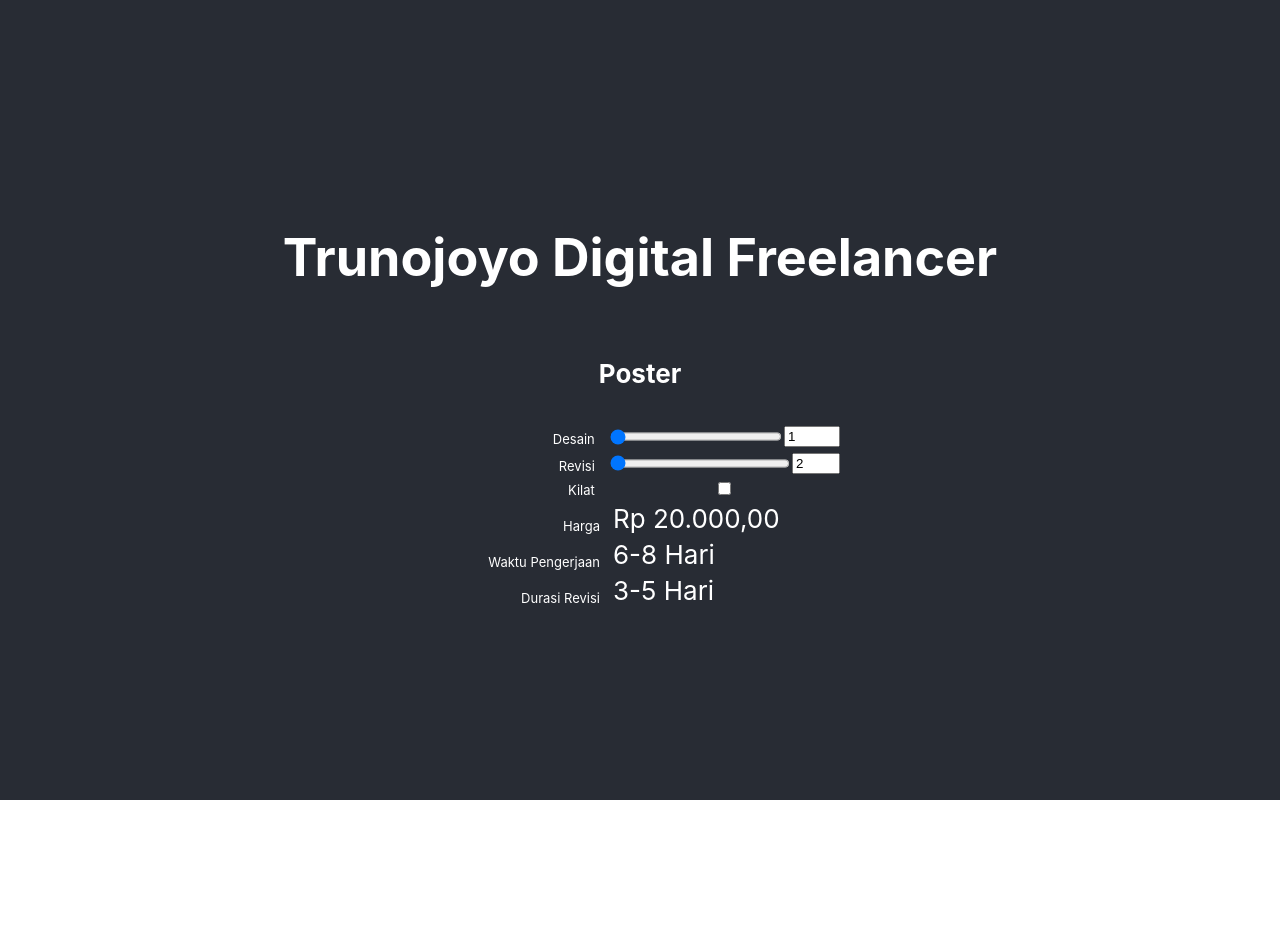
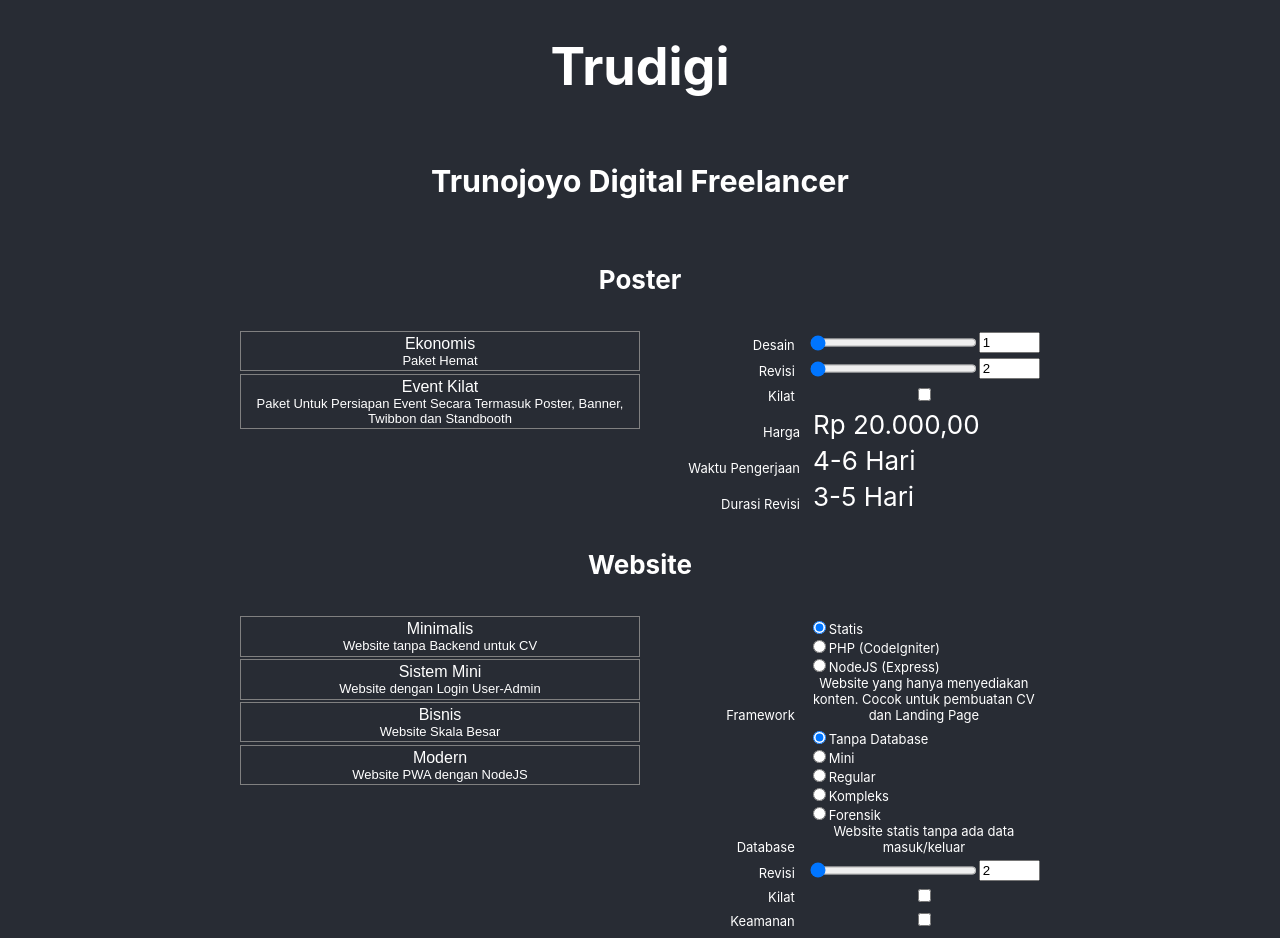
Before and after one commit to trudigi/trudigi.github.io, a React (Create React App) app: page / in a window 1280 px wide. Shown: the top 938 px of the page. Before the commit the page ends 800 px from the top, so only its background shows below. Built offline with nearby package versions, Linux system fonts and the light colour scheme.

Commit message:
Website calculation

```diff
--- a/src/App.js
+++ b/src/App.js
@@ -1,15 +1,17 @@
 import React from 'react';
 import Poster from './calculator/Poster';
+import Web from './calculator/Web';
 import './App.css';
-
 
 function App() {
   return (
     <div className="App">
       <header className="App-header">
+        <h1>Trudigi</h1>
+        <h3>Trunojoyo Digital Freelancer</h3>
 
-        <h1>Trunojoyo Digital Freelancer</h1>
         <Poster/>
+        <Web/>
 
       </header>
     </div>
--- a/src/calculator/BaseCalculator.js
+++ b/src/calculator/BaseCalculator.js
@@ -19,12 +19,29 @@
 		}
 
 	}
-	componentWillMount() {
+	componentDidMount() {
+		this.calculate();
+	}
+	setSchemeProp = (i) => {
+		this.setState((state) => {
+			return {
+				pesanan:  { ...state.paket[i].pesanan },
+			}
+		})
 		this.calculate();
 	}
 	setPesananProp = (e) => {
-		const delta = {
-			[e.target.name]: e.target.name !== 'kilat' ? e.target.value : e.target.checked
+		let delta = {};
+
+		if (e.target.type == 'radio') {
+			// Radio button
+			if (e.target.checked) delta[e.target.name] = e.target.value;
+		} else if (e.target.type == 'checkbox') {
+			// Checkbox
+			delta[e.target.name] = e.target.checked
+		} else {
+			// Regular input
+			delta[e.target.name] = e.target.value
 		}
 		this.setState((state) => {
 			const pesanan = state.pesanan
--- a/src/calculator/PesananWidget.js
+++ b/src/calculator/PesananWidget.js
@@ -1,4 +1,4 @@
-import React from 'react';
+import React from 'react'
 
 function Slider({value, event, name, label, min, max}) {
 	return (<div className="control-item">
@@ -7,7 +7,31 @@
 			<input name={name} type="range" min={min} max={max}
 				value={value[name]} onChange={event} />
 			<input name={name} type="number" min={min} max={max}
-				value={value[name]} onChange={event} />
+				value={value[name]} onChange={event} style={{width: '4em'}} />
+		</span>
+	</div>)
+}
+
+
+function Option({value, event, name, label, options}) {
+	return (<div className="control-item">
+		<span className="label">{label}</span>
+		<span className="input options">
+			{
+				Object.keys(options).map(key => (
+					<label key={key}>
+						<input name={name} type="radio"
+						value={key} checked={key === value[name]}  onChange={event} />
+						{options[key].nama}
+						<br/>
+					</label>
+				))
+			}
+			<div>
+				{
+					options[value[name]] && options[value[name]].deskripsi
+				}
+			</div>
 		</span>
 	</div>)
 }
@@ -16,7 +40,7 @@
 	return (<div className="control-item">
 		<span className="label">{label}</span>
 		<span className="input">
-			<input name={name} type="checkbox" value={value[name]} onChange={event} />
+			<input name={name} type="checkbox" value={value[name]} onChange={event}/>
 		</span>
 	</div>)
 }
@@ -28,4 +52,27 @@
 	</div>)
 }
 
-export { Slider, Checkbox, Listing }
+function ListingPrice({value, label}) {
+	return (<div className="control-item">
+		<span className="label">{label}</span>
+		<span className="listing">{value.toLocaleString('id-ID', {
+							style: 'currency',
+							currency: 'IDR',
+						})}</span>
+	</div>)
+}
+
+function SchemeList({list, event}) {
+	return (<div className="scheme-group">
+		{
+			list.map((paket, i) => (
+			<button className="scheme-item" key={paket.nama} onClick={() => event(i)}>
+				<div className="scheme-title">{paket.nama}</div>
+				<div className="scheme-desc">{paket.deskripsi}</div>
+			</button>
+			))
+		}
+	</div>)
+}
+
+export { Slider, Checkbox, Listing, ListingPrice, Option, SchemeList }
--- a/src/calculator/Poster.js
+++ b/src/calculator/Poster.js
@@ -1,19 +1,18 @@
 import React from 'react';
 import BaseCalculator from './BaseCalculator';
 import Paket from './paket/Poster';
-import {Slider, Checkbox, Listing} from './PesananWidget';
+import { Slider, Checkbox, Listing, ListingPrice, SchemeList } from './PesananWidget';
 
 class Poster extends BaseCalculator {
 	listPaket() { return Paket }
 	calculate() {
 		this.setState((state) => {
-			const pesanan = state.pesanan
+			const { desain, revisi, kilat } = state.pesanan
 			return {
-				// eslint-disable-next-line
-				harga: (pesanan.desain * 10000 * (pesanan.kilat ? 2 : 1) + pesanan.revisi * 5000),
+				harga: (desain * 10000 * (kilat ? 2 : 1) + revisi * 5000),
 				durasi: {
-					desain: (pesanan.kilat ? Math.floor(pesanan.desain / 2) + 2 : Math.floor(pesanan.desain * 1) + 6),
-					revisi: (pesanan.kilat ? Math.floor(pesanan.revisi / 2) + 1 : Math.floor(pesanan.revisi) + 2),
+					desain: (kilat ? Math.floor(desain / 2) + 2 : desain + 4),
+					revisi: (kilat ? Math.floor(revisi / 2) + 1 : revisi + 2),
 				}
 			}
 		})
@@ -25,18 +24,16 @@
 		return (
 			<div className="calculator-container">
 				<h4 className="calculator-head">Poster</h4>
-
-				<div className="control-group">
-
-					<Slider value={pesanan} event={this.setPesananProp} name="desain" label="Desain" min="1" max="10"/>
-					<Slider value={pesanan} event={this.setPesananProp} name="revisi" label="Revisi" min="2" max="5"/>
-					<Checkbox value={pesanan} event={this.setPesananProp} name="kilat" label="Kilat"/>
-					<Listing value={this.state.harga.toLocaleString('id-ID', {
-						style: 'currency',
-						currency: 'IDR',
-					})} label="Harga"/>
-					<Listing value={`${durasi.desain-1}-${durasi.desain+1} Hari`} label="Waktu Pengerjaan"/>
-					<Listing value={`${durasi.revisi-1}-${durasi.revisi+1} Hari`} label="Durasi Revisi"/>
+				<div className="calculator-body">
+					<SchemeList list={this.state.paket} event={this.setSchemeProp}/>
+					<div className="control-group">
+						<Slider value={pesanan} event={this.setPesananProp} name="desain" label="Desain" min="1" max="10" />
+						<Slider value={pesanan} event={this.setPesananProp} name="revisi" label="Revisi" min="2" max="5" />
+						<Checkbox value={pesanan} event={this.setPesananProp} name="kilat" label="Kilat" />
+						<ListingPrice value={this.state.harga} label="Harga" />
+						<Listing value={`${durasi.desain - 1}-${durasi.desain + 1} Hari`} label="Waktu Pengerjaan" />
+						<Listing value={`${durasi.revisi - 1}-${durasi.revisi + 1} Hari`} label="Durasi Revisi" />
+					</div>
 				</div>
 			</div>
 		);
--- /dev/null
+++ b/src/calculator/Web.js
@@ -0,0 +1,100 @@
+import React from 'react';
+import BaseCalculator from './BaseCalculator';
+import Paket from './paket/Web';
+import { Slider, Checkbox, Listing, ListingPrice, Option, SchemeList } from './PesananWidget';
+
+const frameworks = {
+	'none': {
+		nama: "Statis",
+		deskripsi: "Website yang hanya menyediakan konten. Cocok untuk pembuatan CV dan Landing Page",
+		harga: 50000,
+		durasi: 14
+	},
+	'php': {
+		nama: "PHP (CodeIgniter)",
+		deskripsi: "Website konvensional, LAMP stack. Cocok untuk pembuatan website apapun dengan model CMS",
+		harga: 200000,
+		durasi: 21,
+	},
+	'node': {
+		nama: "NodeJS (Express)",
+		deskripsi: "Website modern, MERN stack. Cocok untuk pembuatan website kompleks dengan model PWA",
+		harga: 300000,
+		durasi: 21,
+	},
+}
+
+const databases = {
+	'none': {
+		nama: "Tanpa Database",
+		deskripsi: "Website statis tanpa ada data masuk/keluar",
+		harga: 0,
+		durasi: 0
+	},
+	'mini': {
+		nama: "Mini",
+		deskripsi: "Database dengan 1-3 tabel cocok untuk website login admin atau mengumpulkan survey sederhana",
+		harga: 50000,
+		durasi: 2,
+	},
+	'regular': {
+		nama: "Regular",
+		deskripsi: "Database dengan 3-7 tabel cocok untuk website dengan login admin dan pengguna",
+		harga: 100000,
+		durasi: 7,
+	},
+	'complex': {
+		nama: "Kompleks",
+		deskripsi: "Database kompleks untuk website yang mengelola beragam jenis konten dan pengguna.",
+		harga: 400000,
+		durasi: 14,
+	},
+	'mega': {
+		nama: "Forensik",
+		deskripsi: "Database super kompleks lengkap dengan laporan, data ekspor, dan analisa statis.",
+		harga: 1000000,
+		durasi: 21,
+	},
+}
+
+class Web extends BaseCalculator {
+	listPaket() { return Paket }
+	calculate() {
+		this.setState((state) => {
+			const { framework, database, revisi, kilat, keamanan } = state.pesanan
+			return {
+				// eslint-disable-next-line
+				harga: (frameworks[framework].harga + databases[database].harga * (keamanan ? 2 : 1) + revisi * 50000) * (kilat ? 2 : 1),
+				durasi: {
+					desain: Math.ceil((frameworks[framework].durasi + databases[database].durasi) / (kilat ? 2 : 1)) + (keamanan ? 7 : 0),
+					revisi: (2),
+				}
+			}
+		})
+	};
+
+	render() {
+		const pesanan = this.state.pesanan;
+		const durasi = this.state.durasi;
+		return (
+			<div className="calculator-container">
+				<h4 className="calculator-head">Website</h4>
+				<div className="calculator-body">
+					<SchemeList list={this.state.paket} event={this.setSchemeProp}/>
+					<div className="control-group">
+						<Option value={pesanan} event={this.setPesananProp} name="framework" label="Framework" options={frameworks} />
+						<Option value={pesanan} event={this.setPesananProp} name="database" label="Database" options={databases} />
+						<Slider value={pesanan} event={this.setPesananProp} name="revisi" label="Revisi" min="2" max="10" />
+						<Checkbox value={pesanan} event={this.setPesananProp} name="kilat" label="Kilat" />
+						<Checkbox value={pesanan} event={this.setPesananProp} name="keamanan" label="Keamanan" />
+						<ListingPrice value={this.state.harga} label="Harga" />
+						<Listing value={`${durasi.desain - 1}-${durasi.desain + 1} Hari`} label="Waktu Pengerjaan" />
+						<Listing value={`${durasi.revisi - 1}-${durasi.revisi + 1} Hari`} label="Durasi Revisi" />
+					</div>
+				</div>
+			</div>
+		);
+	}
+}
+
+export default Web;
--- /dev/null
+++ b/src/calculator/paket/Web.json
@@ -0,0 +1,43 @@
+[
+	{
+		"nama": "Minimalis",
+		"deskripsi": "Website tanpa Backend untuk CV",
+		"pesanan": {
+			"framework": "none",
+			"database": "none",
+			"revisi": 2,
+			"kilat": false,
+			"keamanan": false
+		}
+	}, {
+		"nama": "Sistem Mini",
+		"deskripsi": "Website dengan Login User-Admin",
+		"pesanan": {
+			"framework": "php",
+			"database": "regular",
+			"revisi": 3,
+			"kilat": false,
+			"keamanan": false
+		}
+	}, {
+		"nama": "Bisnis",
+		"deskripsi": "Website Skala Besar",
+		"pesanan": {
+			"framework": "php",
+			"database": "complex",
+			"revisi": 5,
+			"kilat": false,
+			"keamanan": true
+		}
+	}, {
+		"nama": "Modern",
+		"deskripsi": "Website PWA dengan NodeJS",
+		"pesanan": {
+			"framework": "node",
+			"database": "mini",
+			"revisi": 2,
+			"kilat": false,
+			"keamanan": false
+		}
+	}
+]
--- a/src/index.css
+++ b/src/index.css
@@ -16,9 +16,35 @@
   width: 100%;
 }
 
+.calculator-body {
+  display: flex;
+  justify-content: center;
+}
+
+.scheme-group {
+  display: flex;
+  flex-direction: column;
+  width: 400px;
+}
+
+.scheme-item {
+  background: transparent;
+  color: white;
+  border: 1px solid grey;
+  margin: 0.1em 0;
+  padding: 0.2em 0;
+  cursor: pointer;
+}
+.scheme-title {
+  font-size: 1.2em;
+}
+
+.scheme-desc {
+  font-size: small;
+}
+
 .control-group {
-  max-width: 400px;
-  margin: auto;
+  width: 400px;
 }
 
 .control-group {
@@ -45,6 +71,12 @@
   display: flex;
 }
 
+.control-item > .input.options {
+  flex-direction: column;
+  font-size: small;
+  align-items: flex-start;
+}
+
 .control-item > .input > *:first-child {
   flex-grow: 1;
 }
```
Also changed, not shown: src/calculator/paket/Animasi.json (added, +12 -0 lines), src/calculator/paket/Desktop.json (added, +13 -0 lines), src/calculator/paket/Media.json (added, +11 -0 lines), src/calculator/paket/Mobile.json (added, +13 -0 lines), src/calculator/paket/Video.json (added, +19 -0 lines).
